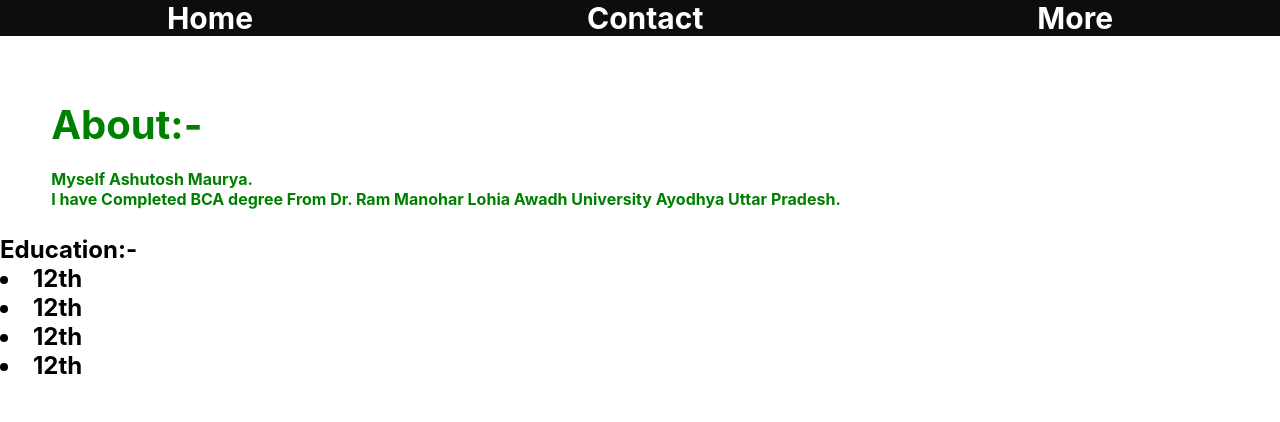
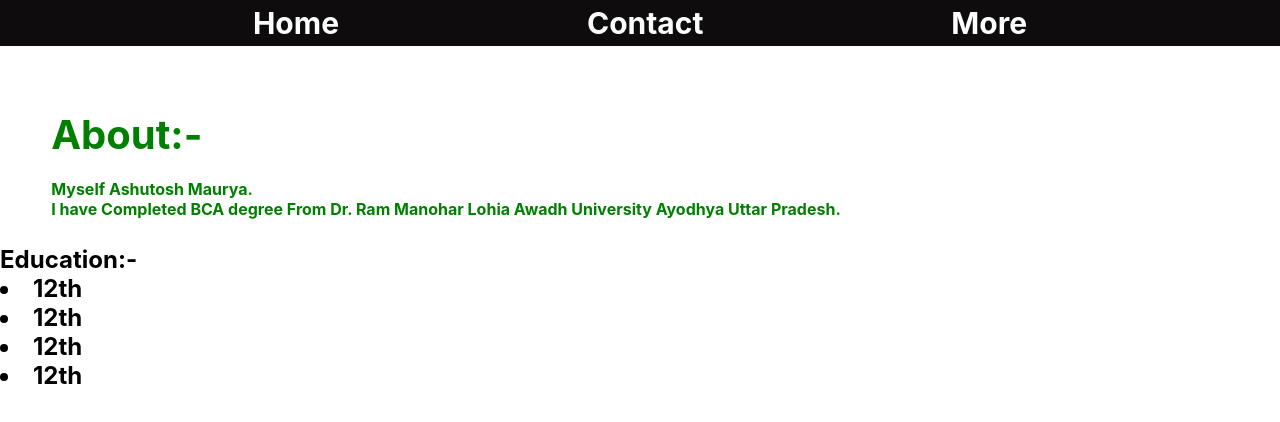
Before and after one commit to Ashutosh-Maurya-87/ashutoshportfolio, a React (Create React App) app: page / in a window 1280 px wide. Shown: the top 422 px of the page. Built offline with nearby package versions, Linux system fonts and the light colour scheme.

Commit message:
'update-and-delete-something'

```diff
--- a/src/components/Navbar.css
+++ b/src/components/Navbar.css
@@ -1,8 +1,9 @@
 .list-item {
+  padding: 5px;
   background-color: rgb(14, 12, 12);
   display: flex;
   flex-direction: row;
-  justify-content: space-around;
+  justify-content: space-evenly;
   color: white;
   text-align: center;
   list-style-type: none;
```
